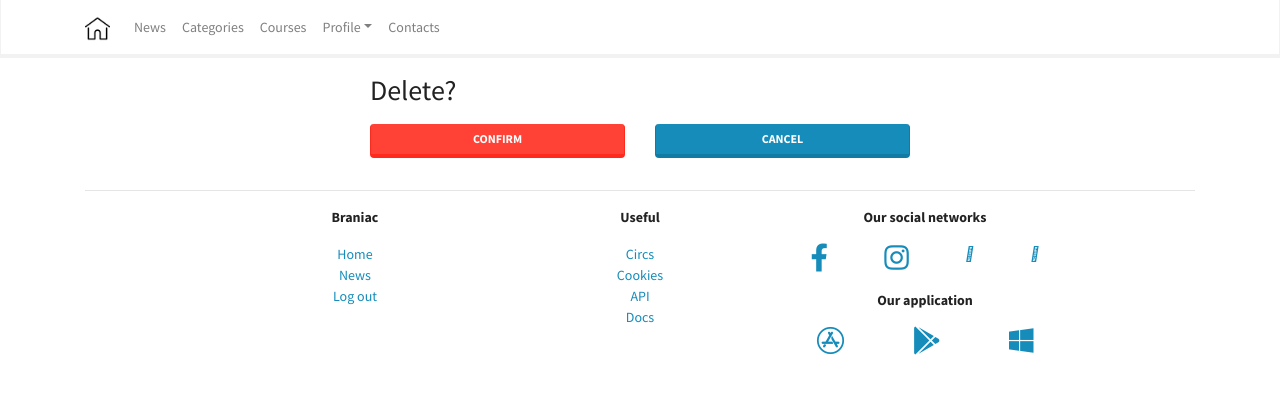
After one commit to AlexandReznik/deploy_LP, a Django app: page /mainapp/mycourse/1/delete in a window 1280 px wide. The commit adds this page. Shown: the top 394 px of the page. Run offline with Django 4.2, Linux system fonts and the light colour scheme; a user stored in the database is signed in; tables that the repository leaves empty hold one stand-in row (values such as "Sample post"); some libraries are stand-ins or nearby versions.

Commit message:
User can delete courses he signed

```diff
--- a/mainapp/templates/mainapp/course_user.html
+++ b/mainapp/templates/mainapp/course_user.html
@@ -17,6 +17,7 @@
     <a href="{% url 'mainapp:mycourse_detail' pk=cours.course.pk %}"
     class="card-link">More</a>
     </div>
+    {% if perms.mainapp.delete_mycourse %}<div class="col-1 text-center"><a href="{% url 'mainapp:mycourse_delete' pk=cours.pk %}"><i class="far fa-trash-alt"></i></a></div>{% endif %}
     </div>
     </div>
     </div>
--- /dev/null
+++ b/mainapp/templates/mainapp/mycourse_confirm_delete.html
@@ -0,0 +1,24 @@
+{% extends 'mainapp/base.html' %}
+{% block content %}
+<div class="row justify-content-center pt-3">
+<div class="col-md-8 col-lg-6">
+<h2>Delete?</h2>
+<p>
+<div class="row">
+<div class="col-6">
+<form action="{% url 'mainapp:mycourse_delete' pk=object.pk %}"
+method="post">
+{% csrf_token %}
+<button class="btn btn-danger btn-block"
+type="submit">Confirm</button>
+</form>
+</div>
+<div class="col-6">
+<a class="btn btn-primary btn-block" href="{% url 'mainapp:my_courses' %}"
+role="button">Cancel</a>
+</div>
+</div>
+</p>
+</div>
+</div>
+{% endblock content %}
--- a/mainapp/urls.py
+++ b/mainapp/urls.py
@@ -24,6 +24,7 @@ urlpatterns = [
     path("course_signup/", views.create_subscription, name="course_signup"),
     path('my_courses/', views.MyCoursesView.as_view(), name="my_courses"),
     path("mycourse/<int:pk>/detail/", views.MyCourseDetailView.as_view(), name="mycourse_detail"),
+    path('mycourse/<int:pk>/delete', views.MyCourseDeleteView.as_view(), name="mycourse_delete"),
 
     # Teacher
     path("teacher/<int:pk>/detail", views.TeacherDetailView.as_view(), name="teacher_detail"),
--- a/mainapp/views.py
+++ b/mainapp/views.py
@@ -178,6 +178,13 @@ class MyCourseDetailView(TemplateView):
         return context
 
 
+class MyCourseDeleteView(PermissionRequiredMixin, DeleteView):
+    template_name = 'mainapp/mycourse_confirm_delete.html'
+    model = mainapp_models.Subscription
+    success_url = reverse_lazy("mainapp:my_courses")
+    permission_required = ("mainapp.delete_mycourse",)
+
+
 class CourseFeedbackFormProcessView(LoginRequiredMixin, CreateView):
     model = mainapp_models.CourseFeedback
     form_class = mainapp_forms.CourseFeedbackForm
```
